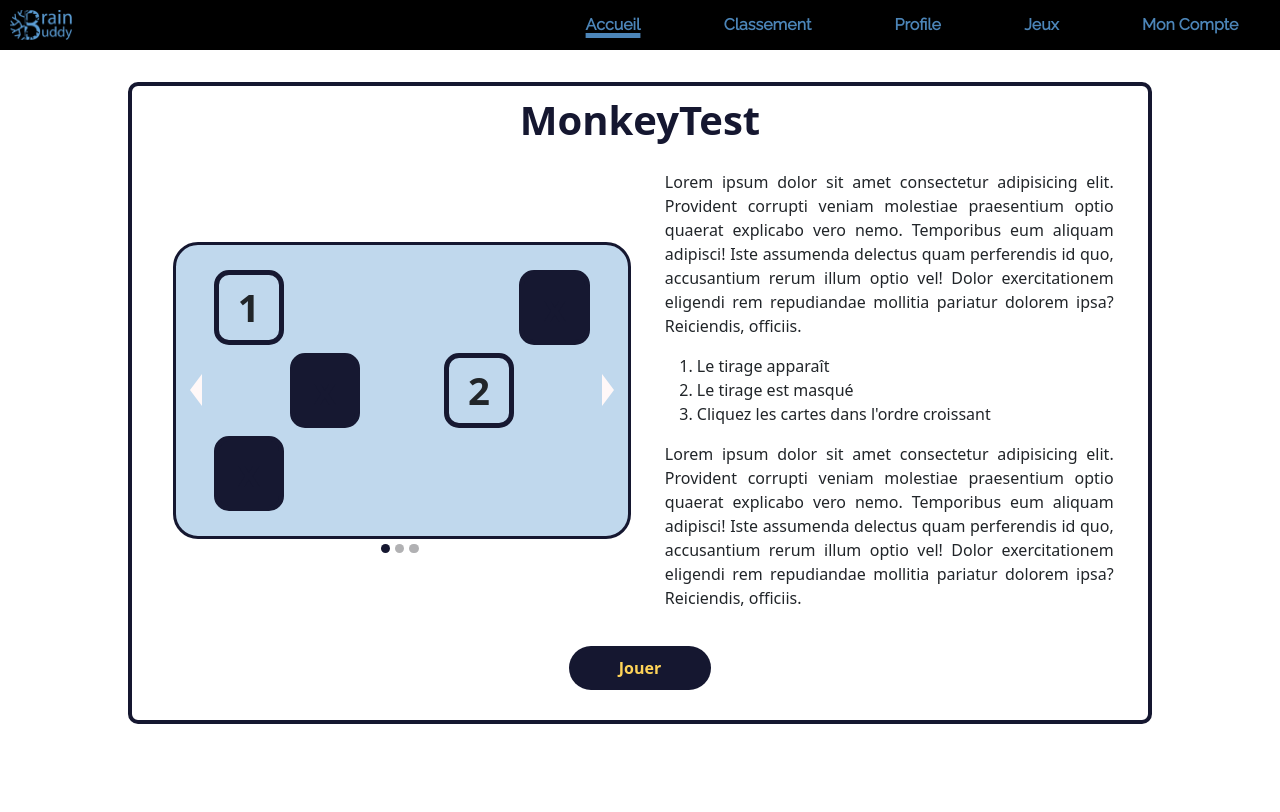
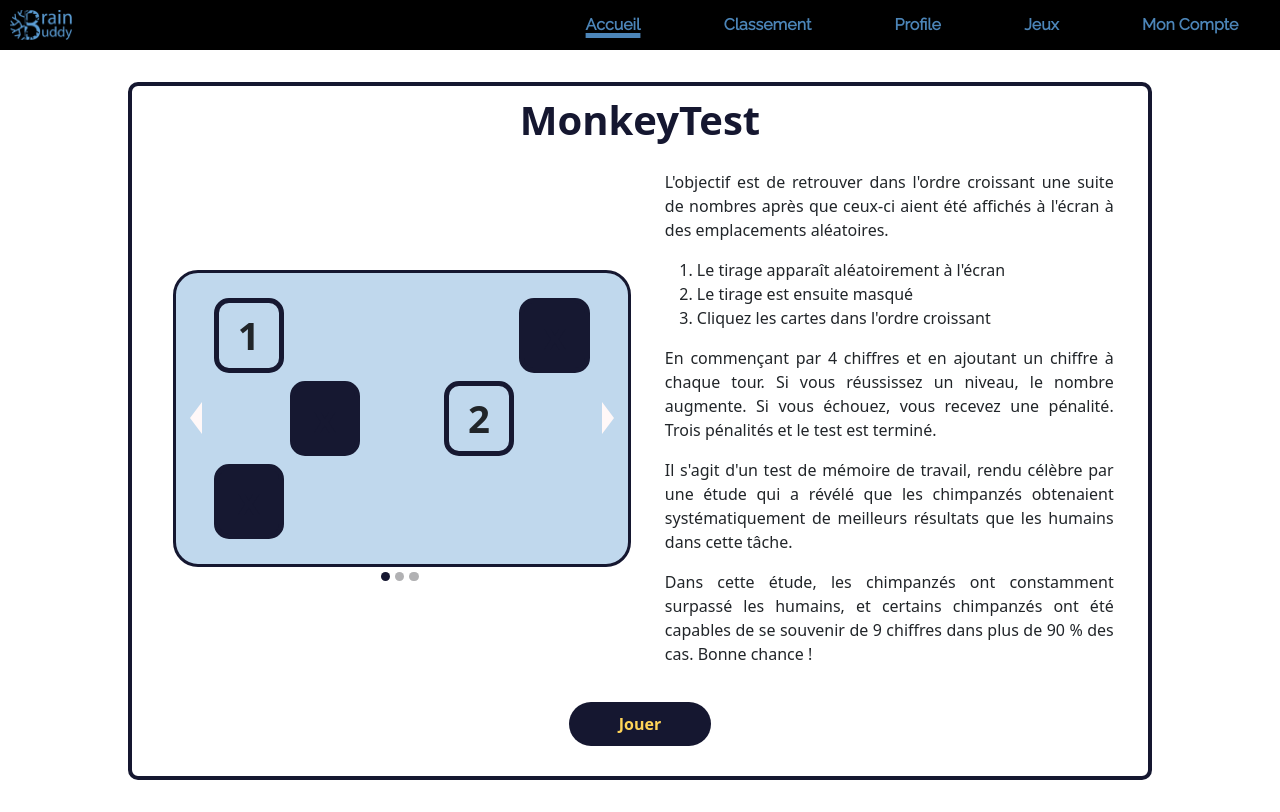
Before and after one commit to Xenus3/FrontEndBrainBuddy, an Angular app: page /monkeytest in a window 1280 px wide. Built offline with nearby package versions, Linux system fonts and the light colour scheme.

Commit message:
monkey test's text added

```diff
--- a/src/app/components/monkey-test-tutoriel/monkey-test-tutoriel.component.html
+++ b/src/app/components/monkey-test-tutoriel/monkey-test-tutoriel.component.html
@@ -76,21 +76,21 @@
             <div class="text">
                 <div class="paragraphs">
                     <p>
-                        Lorem ipsum dolor sit amet consectetur adipisicing elit. Provident corrupti veniam molestiae
-                        praesentium optio quaerat explicabo vero nemo. Temporibus eum aliquam adipisci! Iste assumenda
-                        delectus quam perferendis id quo, accusantium rerum illum optio vel! Dolor exercitationem
-                        eligendi rem repudiandae mollitia pariatur dolorem ipsa? Reiciendis, officiis.
+                        L'objectif est de retrouver dans l'ordre croissant une suite de nombres après que ceux-ci aient été affichés à l'écran à des emplacements aléatoires.
                     </p>
                     <ol>
-                        <li>Le tirage apparaît</li>
-                        <li>Le tirage est masqué</li>
+                        <li>Le tirage apparaît aléatoirement à l'écran</li>
+                        <li>Le tirage est ensuite masqué</li>
                         <li>Cliquez les cartes dans l'ordre croissant</li>
                     </ol>
                     <p>
-                        Lorem ipsum dolor sit amet consectetur adipisicing elit. Provident corrupti veniam molestiae
-                        praesentium optio quaerat explicabo vero nemo. Temporibus eum aliquam adipisci! Iste assumenda
-                        delectus quam perferendis id quo, accusantium rerum illum optio vel! Dolor exercitationem
-                        eligendi rem repudiandae mollitia pariatur dolorem ipsa? Reiciendis, officiis.
+                        En commençant par 4 chiffres et en ajoutant un chiffre à chaque tour. Si vous réussissez un niveau, le nombre augmente. Si vous échouez, vous recevez une pénalité. Trois pénalités et le test est terminé.
+                    </p>
+                    <p>
+                        Il s'agit d'un test de mémoire de travail, rendu célèbre par une étude qui a révélé que les chimpanzés obtenaient systématiquement de meilleurs résultats que les humains dans cette tâche.
+                    </p>
+                    <p>
+                        Dans cette étude, les chimpanzés ont constamment surpassé les humains, et certains chimpanzés ont été capables de se souvenir de 9 chiffres dans plus de 90 % des cas. Bonne chance !
                     </p>
                 </div>
             </div>
```
